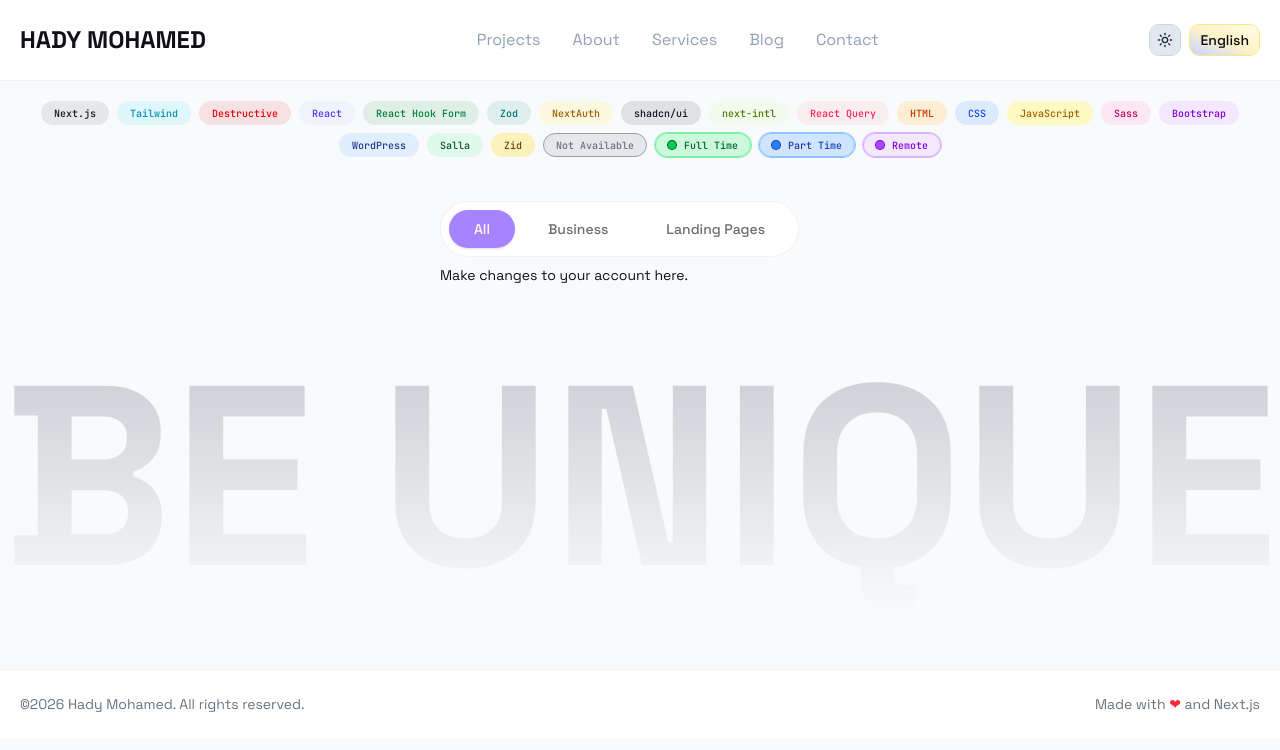
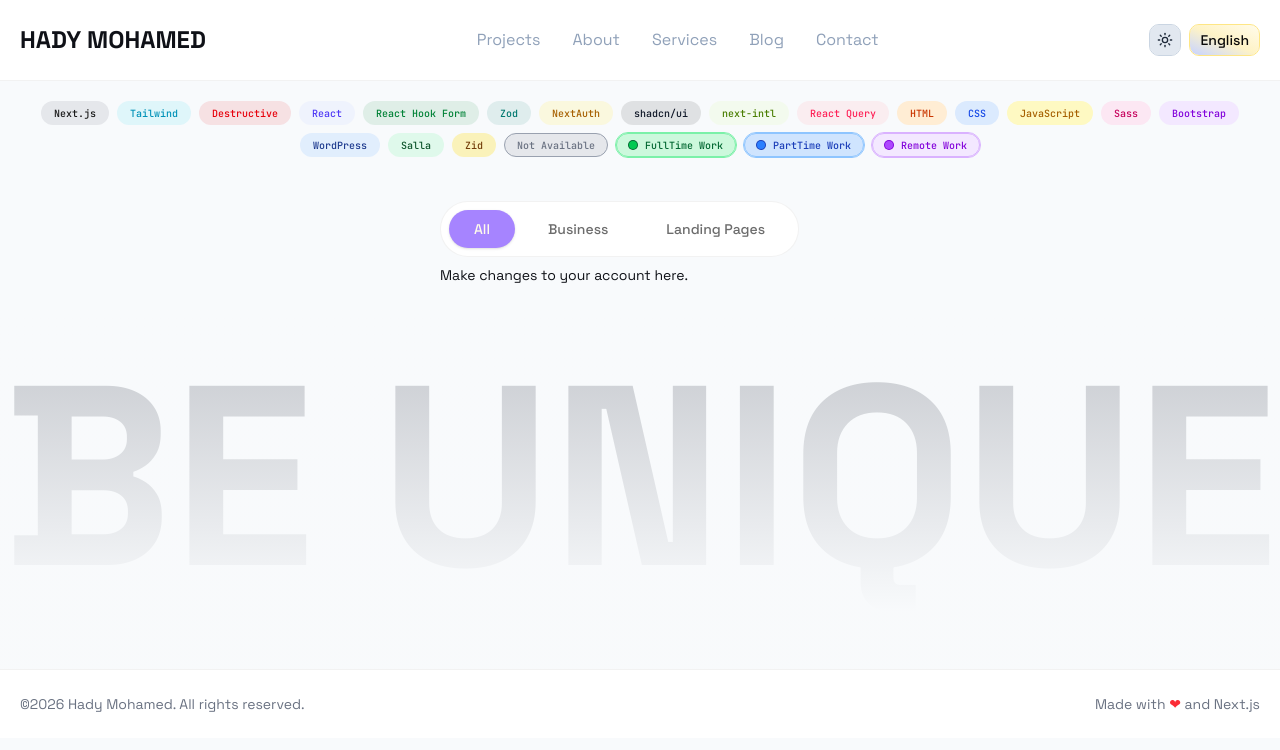
Before and after one commit to Hadymohamed22/Portfolio_v3, a Next.js app: page /en/design-system in a window 1280 px wide. Shown: the top 750 px of the page. Built offline with nearby package versions, Linux system fonts and the light colour scheme.

Commit message:
feat(hero): translate availability status badges

```diff
--- a/src/app/[locale]/design-system/page.tsx
+++ b/src/app/[locale]/design-system/page.tsx
@@ -1,7 +1,11 @@
 import { Badge } from "@/shared/ui/badge";
 import { Tabs, TabsContent, TabsList, TabsTrigger } from "@/shared/ui/tabs";
+import { useTranslations } from "next-intl";
 
 export default function Page() {
+  // Translation
+  const t = useTranslations("home.hero.availability");
+
   return (
     <div className="flex flex-col gap-6 items-center">
       {/* Badges */}
@@ -24,10 +28,10 @@ export default function Page() {
         <Badge variant="wordpress">WordPress</Badge>
         <Badge variant="salla">Salla</Badge>
         <Badge variant="zid">Zid</Badge>
-        <Badge variant="notAvailable">Not Available</Badge>
-        <Badge variant="fullTime">Full Time</Badge>
-        <Badge variant="partTime">Part Time</Badge>
-        <Badge variant="remote">Remote</Badge>
+        <Badge variant="notAvailable">{t("not-available")}</Badge>
+        <Badge variant="fullTime">{t("full-time")}</Badge>
+        <Badge variant="partTime">{t("part-time")}</Badge>
+        <Badge variant="remote">{t("remote")}</Badge>
       </div>
 
       {/* Tabs */}
--- a/src/i18n/messages/ar.json
+++ b/src/i18n/messages/ar.json
@@ -1,6 +1,13 @@
 {
   "home": {
-    "title": "أهلا بك في الصفحة الرئيسية"
+    "hero": {
+      "availability": {
+        "not-available": "غير متاح الآن",
+        "full-time": "دوام كامل",
+        "part-time": "دوام جزئي",
+        "remote": "عمل عن بعد"
+      }
+    }
   },
   "about": {
     "title": "أهلا في صفحة عنا"
--- a/src/i18n/messages/en.json
+++ b/src/i18n/messages/en.json
@@ -1,6 +1,14 @@
 {
   "home": {
-    "title": "Hello In Home Page"
+    "hero": {
+      "availability": {
+        "not-available": "Not Available",
+        "full-time": "FullTime Work",
+        "part-time": "PartTime Work",
+        "remote": "Remote Work"
+
+      }
+    }
   },
   "about": {
     "title": "Hi in About Page"
--- a/src/shared/ui/badge.tsx
+++ b/src/shared/ui/badge.tsx
@@ -5,7 +5,7 @@ import { Slot } from "radix-ui";
 import { cn } from "@/shared/lib/utils/tailwind-merge";
 
 const badgeVariants = cva(
-  "group/badge inline-flex h-6 w-fit shrink-0 items-center justify-center gap-1 overflow-hidden rounded-4xl border border-transparent px-3 py-1 text-[0.625rem] font-jetbrains-mono font-medium whitespace-nowrap transition-all focus-visible:border-ring focus-visible:ring-[3px] focus-visible:ring-ring/50 has-data-[icon=inline-end]:pe-1.5 has-data-[icon=inline-start]:ps-1.5 aria-invalid:border-destructive aria-invalid:ring-destructive/20 dark:aria-invalid:ring-destructive/40 [&>svg]:pointer-events-none [&>svg]:size-3!",
+  "group/badge inline-flex h-6 w-fit shrink-0 items-center justify-center gap-1 overflow-hidden rounded-4xl border border-transparent px-3 py-1 text-[0.625rem] font-jetbrains-mono font-medium whitespace-nowrap transition-all focus-visible:border-ring focus-visible:ring-[3px] focus-visible:ring-ring/50 has-data-[icon=inline-end]:pe-1.5 has-data-[icon=inline-start]:ps-1.5 aria-invalid:border-destructive aria-invalid:ring-destructive/20 dark:aria-invalid:ring-destructive/40 [&>svg]:pointer-events-none [&>svg]:size-3! rtl:font-tajawal rtl:font-semibold",
   {
     variants: {
       variant: {
```
